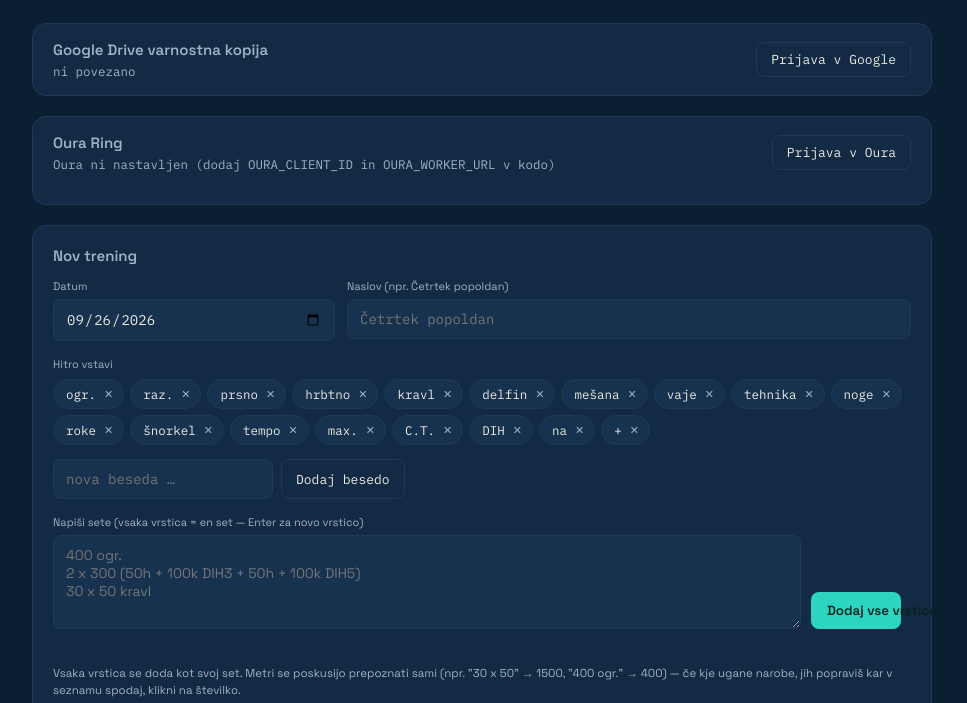
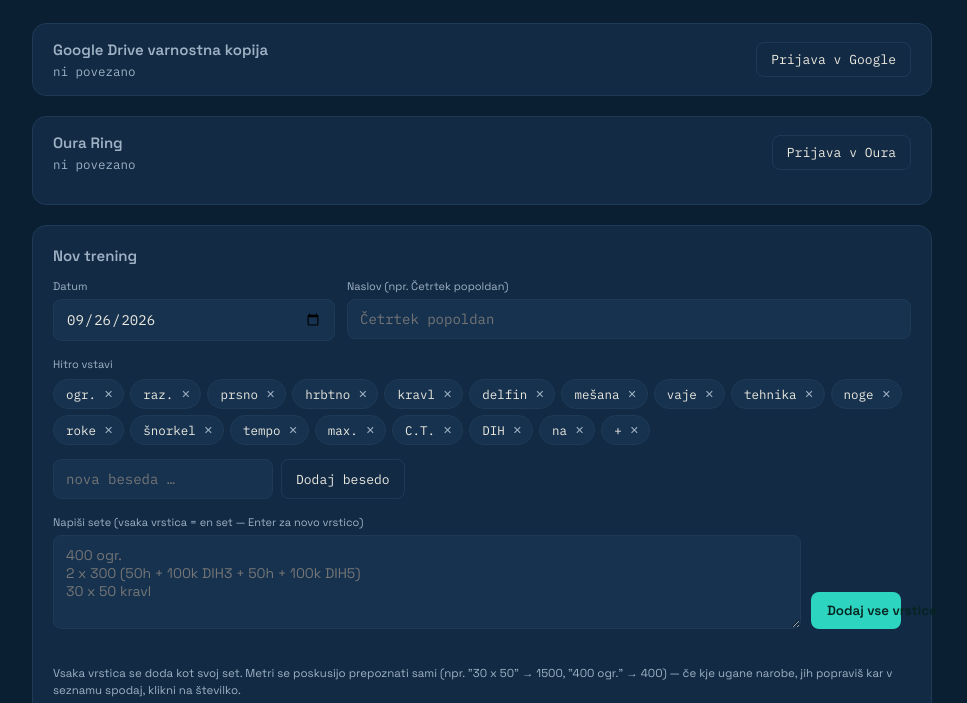
Before and after one commit to keeeepr/kilometrina, a plain HTML site: page index.html in a window 1280 px wide. Shown: the part 97-800 px from the top of the page, without its empty margins (158-1125 px from the left). Drawn offline with Linux system fonts and the light colour scheme.

Commit message:
Configure Oura client ID and Worker URL
Co-Authored-By: Claude Opus 5.5 <noreply@anthropic.com>

```diff
--- a/index.html
+++ b/index.html
@@ -781,8 +781,8 @@ document.getElementById('driveRestoreBtn').addEventListener('click', async () =>
 // 1) Paste the Client ID of your Oura application below (it is public, not secret).
 // 2) Paste the URL of your deployed Worker (no trailing slash).
 // ============================================================
-const OURA_CLIENT_ID = 'YOUR_OURA_CLIENT_ID';
-const OURA_WORKER_URL = 'https://kilometrina-oura.YOUR-SUBDOMAIN.workers.dev';
+const OURA_CLIENT_ID = '475978ff-b75d-4013-bac7-851cb956568d';
+const OURA_WORKER_URL = 'https://kilometrina-oura.kilometrina-pwa.workers.dev';
 const OURA_AUTHORIZE_URL = 'https://cloud.ouraring.com/oauth/authorize';
 const OURA_API = 'https://api.ouraring.com/v2/usercollection/';
 const OURA_DAYS = 7; // days kept up to date, and rows shown in the Oura panel
```
